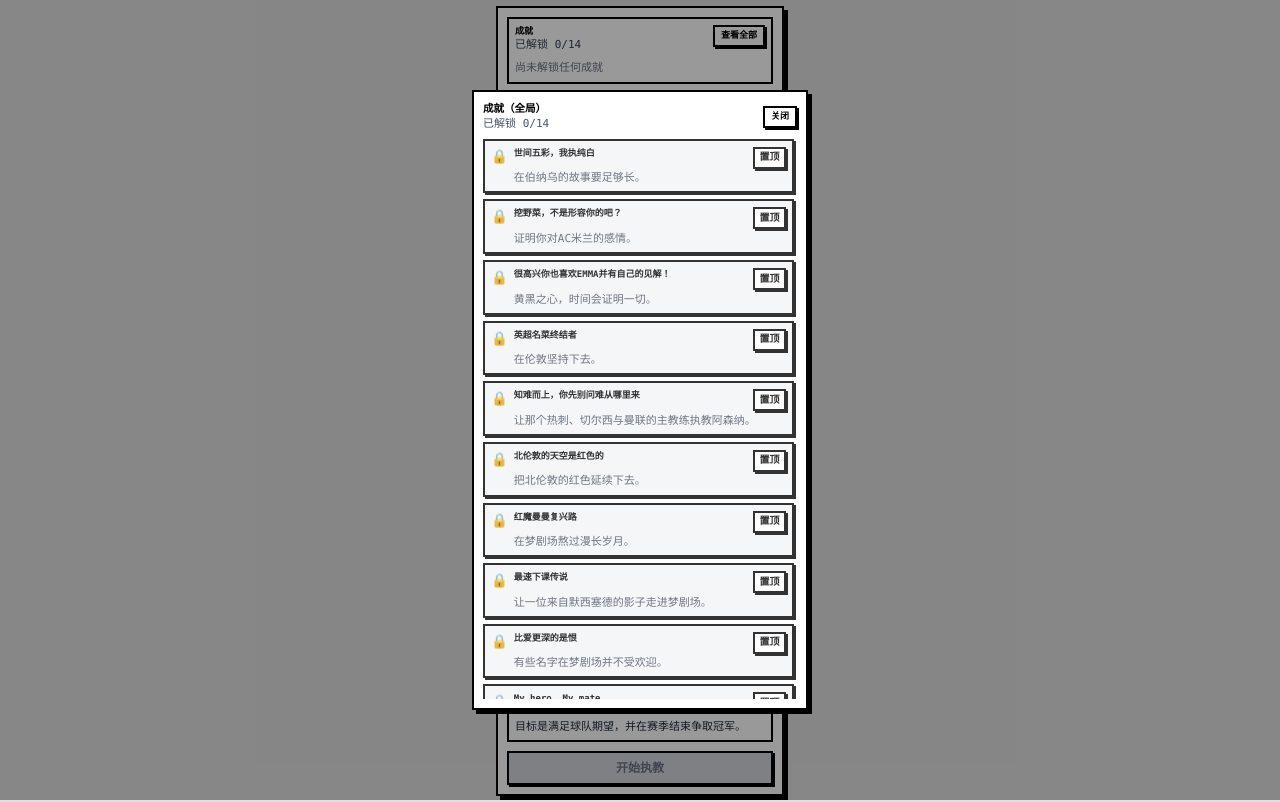
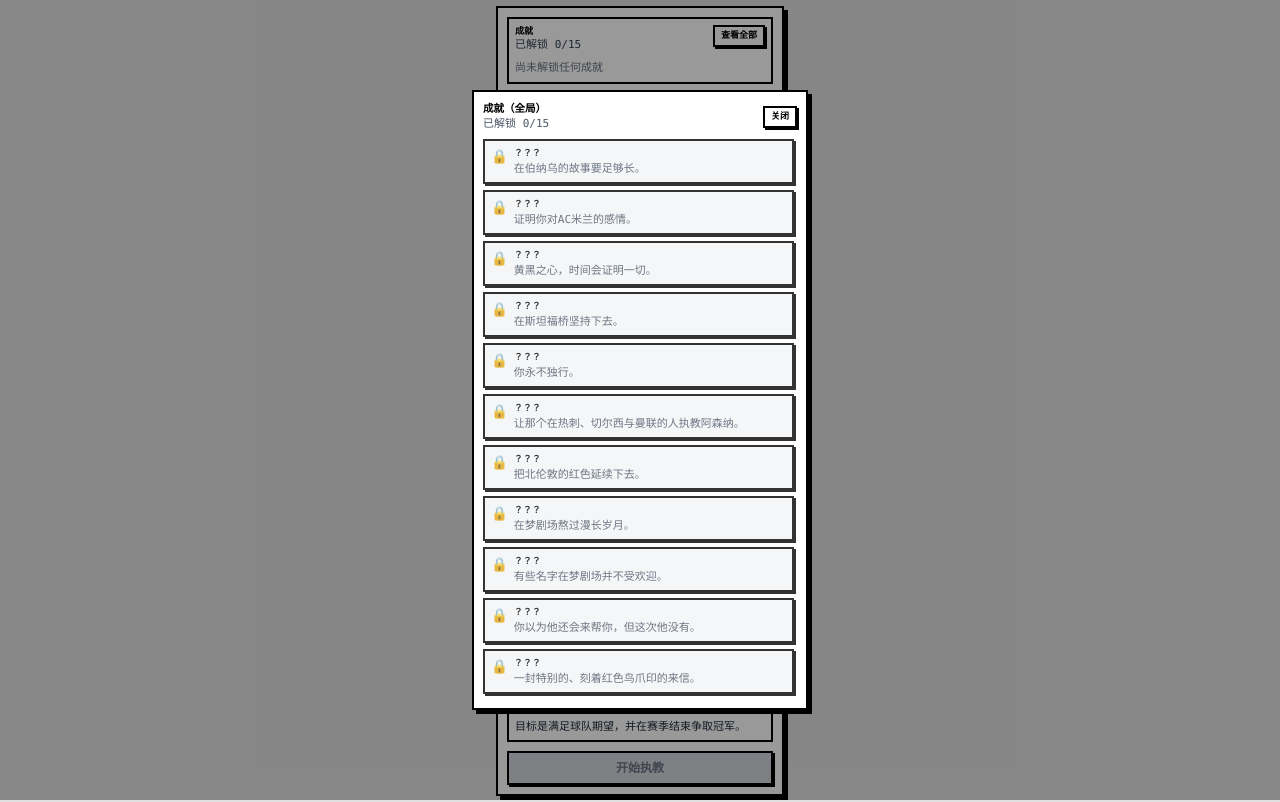
Before and after one commit to QianLR/football-manager-sim, a React (Vite) app: page / in a window 1280 px wide. Both pictures are taken after a click on the button "查看全部". Built offline with nearby package versions, Linux system fonts and the light colour scheme.

Commit message:
describe what you changed

```diff
--- a/src/components/AchievementsModal.jsx
+++ b/src/components/AchievementsModal.jsx
@@ -45,7 +45,13 @@
 
   useEffect(() => {
     if (!open) return;
-    setPinnedId(readPinnedAchievementId());
+    const nextPinned = readPinnedAchievementId();
+    if (nextPinned && !unlocked[nextPinned]) {
+      writePinnedAchievementId(null);
+      setPinnedId(null);
+      return;
+    }
+    setPinnedId(nextPinned);
   }, [open, isGlobalView]);
 
   const listIds = useMemo(() => {
@@ -62,13 +68,14 @@
     });
 
     const sorted = unlockedList.concat(lockedList);
-    if (pinnedId && sorted.includes(pinnedId)) {
+    if (pinnedId && unlocked[pinnedId] && sorted.includes(pinnedId)) {
       return [pinnedId, ...sorted.filter(id => id !== pinnedId)];
     }
     return sorted;
   }, [isGlobalView, pinnedId, unlocked, unlockedIds]);
 
   const togglePin = (id) => {
+    if (!unlocked[id]) return;
     const next = pinnedId === id ? null : id;
     setPinnedId(next);
     writePinnedAchievementId(next);
@@ -97,6 +104,7 @@
               const isUnlocked = Boolean(unlocked[id]);
               const showClue = isGlobalView && !isUnlocked;
               const isPinned = isGlobalView && pinnedId === id;
+              const displayTitle = showClue ? '？？？' : def.title;
               return (
                 <div
                   key={id}
@@ -106,8 +114,8 @@
                     <div className="text-lg">{isUnlocked ? '🏆' : '🔒'}</div>
                     <div className="flex-1">
                       <div className="flex items-start justify-between gap-2">
-                        <div className="font-bold text-xs font-mono text-black leading-snug">{def.title}</div>
-                        {isGlobalView ? (
+                        <div className="font-bold text-xs font-mono text-black leading-snug">{displayTitle}</div>
+                        {isGlobalView && isUnlocked ? (
                           <button
                             onClick={() => togglePin(id)}
                             className={`retro-btn text-[10px] py-0.5 px-1.5 ${isPinned ? 'bg-yellow-200' : ''}`}
--- a/src/context/GameContext.jsx
+++ b/src/context/GameContext.jsx
@@ -1569,6 +1569,9 @@
           if (state.currentTeam?.id === 'chelsea') {
             nextAchievementsState = unlockAchievementInState(nextAchievementsState, 'chelsea_5_years');
           }
+          if (state.currentTeam?.id === 'liverpool') {
+            nextAchievementsState = unlockAchievementInState(nextAchievementsState, 'liverpool_5_years');
+          }
           if (state.currentTeam?.id === 'arsenal') {
             nextAchievementsState = unlockAchievementInState(nextAchievementsState, 'arsenal_5_years');
           }
--- a/src/data/achievements.js
+++ b/src/data/achievements.js
@@ -21,13 +21,19 @@
     id: 'chelsea_5_years',
     title: '英超名菜终结者',
     hint: '您已执教切尔西超过五个赛季，终结了该球队炒教练的历史！',
-    clue: '在伦敦坚持下去。'
+    clue: '在斯坦福桥坚持下去。'
+  },
+  {
+    id: 'liverpool_5_years',
+    title: '我必与你同进共退，因你生而永不独行',
+    hint: '您已执教利物浦超过五个赛季。',
+    clue: '你永不独行。'
   },
   {
     id: 'mourinho_arsenal',
     title: '知难而上，你先别问难从哪里来',
     hint: '使用“穆里尼奥”的名字在阿森纳任职。',
-    clue: '让那个热刺、切尔西与曼联的主教练执教阿森纳。'
+    clue: '让那个在热刺、切尔西与曼联的人执教阿森纳。'
   },
   {
     id: 'arsenal_5_years',
@@ -45,31 +51,31 @@
     id: 'gerrard_manutd',
     title: '最速下课传说',
     hint: '使用“杰拉德”的名字在曼联任职。',
-    clue: '让一位来自默西塞德的影子走进梦剧场。'
+    clue: '有些名字在梦剧场并不受欢迎。'
   },
   {
     id: 'alonso_manutd_fired',
     title: '比爱更深的是恨',
     hint: '也许下次，在你执教水平不精的时候，换个不那么红魔的俱乐部试试。',
-    clue: '有些名字在梦剧场并不受欢迎。'
+    clue: '你以为他还会来帮你，但这次他没有。'
   },
   {
     id: 'alonso_letter_accept',
     title: 'My hero. My mate.',
     hint: '获得杰拉德的来信并前往利物浦执教。',
-    clue: '别错过一封特别的来信。'
+    clue: '一封特别的、刻着红色鸟爪印的来信。'
   },
   {
     id: 'alonso_letter_reject',
     title: '昔时已是来时路',
     hint: '你没有选择回头。',
-    clue: '学会拒绝回头。'
+    clue: '你没有再回到安菲尔德。'
   },
   {
     id: 'arteta_ex_husband',
     title: '前夫哥，救一下',
     hint: '触发“你的前夫很关心你”事件',
-    clue: '危机时，也许有人会拉你一把。'
+    clue: '“他”。'
   },
   {
     id: 'ucl_champion',
```
